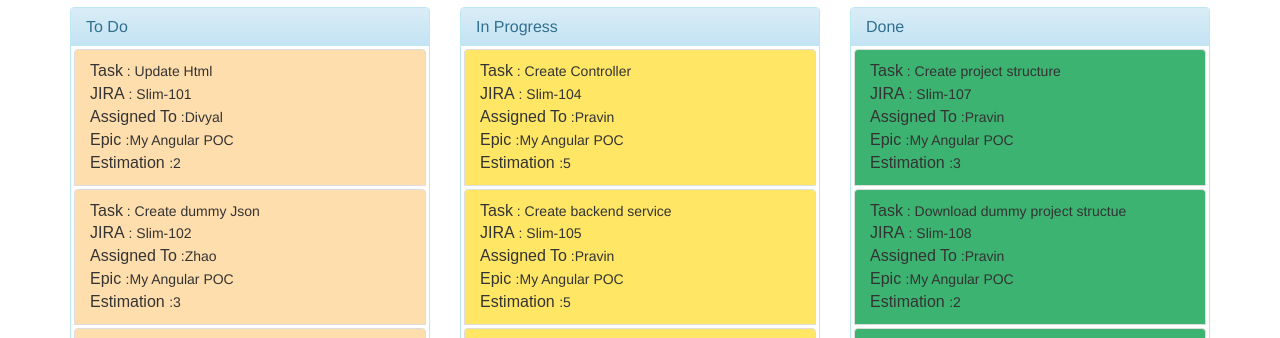
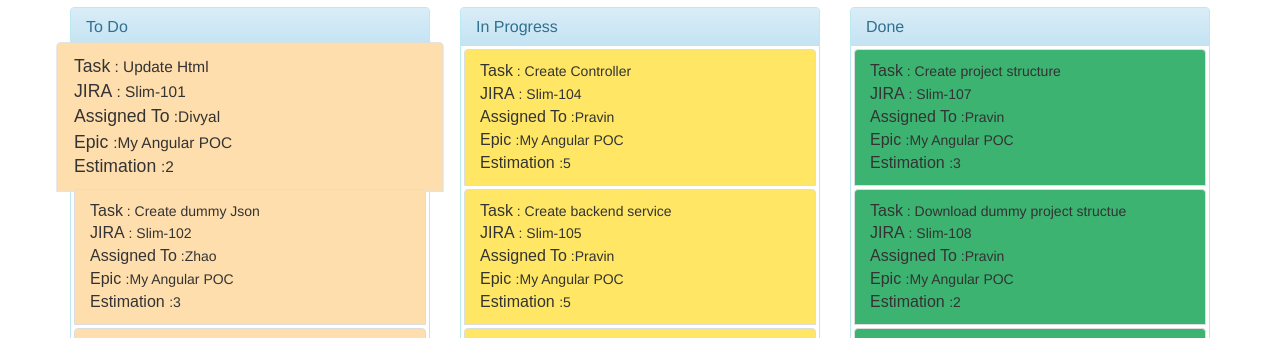
Before and after one commit to ninjaslim/SlimFinal, a plain HTML site: page index.html in a window 1280 px wide. In both pictures the pointer is over the item 250 px from the left and 561 px from the top of the page. Shown: the part 444-782 px from the top of the page. Drawn offline with nearby package versions, Linux system fonts and the light colour scheme; some packages are replaced by stand-ins of ours.

Commit message:
Adding Hover

```diff
--- a/css/main.css
+++ b/css/main.css
@@ -30,6 +30,11 @@
  */
 .simpleDemo ul[dnd-list] .dndDraggingSource {
     display: none;
+}
+
+
+li:hover {
+	transform:scale(1.1)
 }
 
 /**
```
